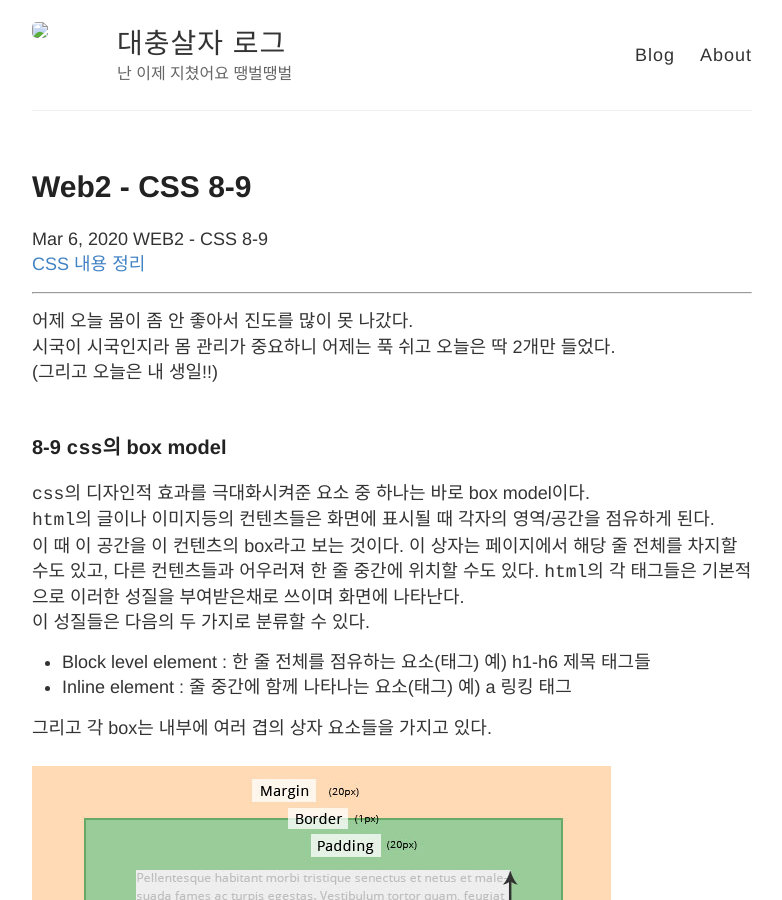
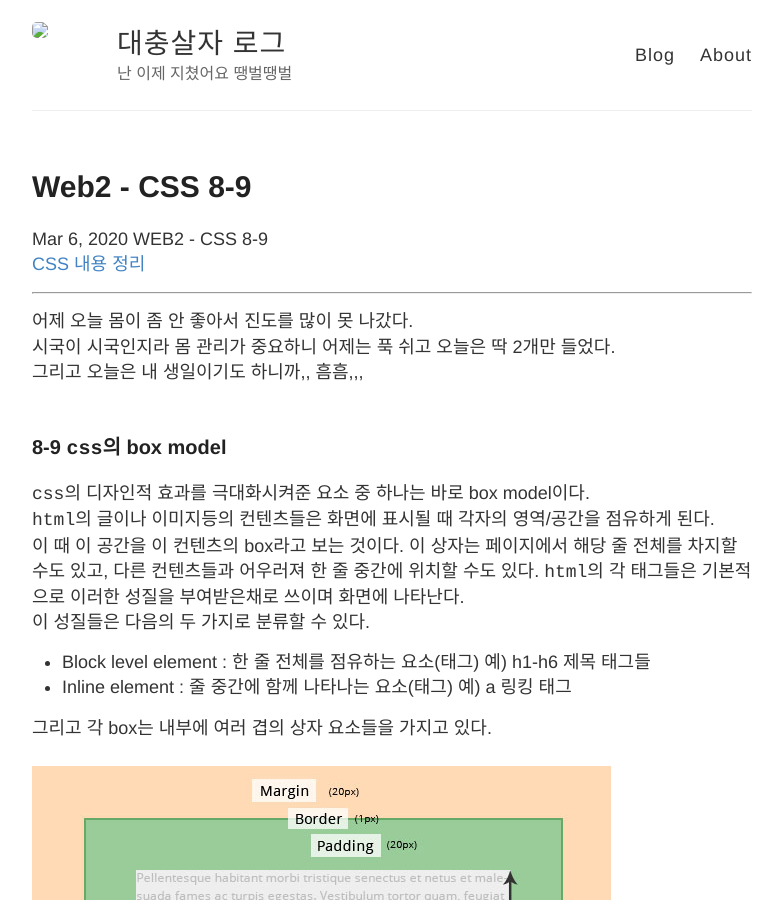
Before and after one commit to eunzihong/eunzihong.github.io, a Jekyll site: the page built from _posts/2020-03-06-css-8-9.md, in a window 1280 px wide and 900 px high. Shown: the whole window, without its empty margins (248-1030 px from the left). Built offline with Jekyll 4.4.1, drawn with Linux system fonts in a browser that asks for light colours; comment, search, counter and statistics services are not loaded.

Commit message:
가독성 수정

```diff
--- a/_posts/2020-03-06-css-8-9.md
+++ b/_posts/2020-03-06-css-8-9.md
@@ -10,7 +10,7 @@ Mar 6, 2020     WEB2 - CSS 8-9
 
 어제 오늘 몸이 좀 안 좋아서 진도를 많이 못 나갔다.
 시국이 시국인지라 몸 관리가 중요하니 어제는 푹 쉬고 오늘은 딱 2개만 들었다.
-(그리고 오늘은 내 생일!!)
+그리고 오늘은 내 생일이기도 하니까,, 흠흠,,,
 <br>
 
 ### 8-9 `css`의 box model
```
